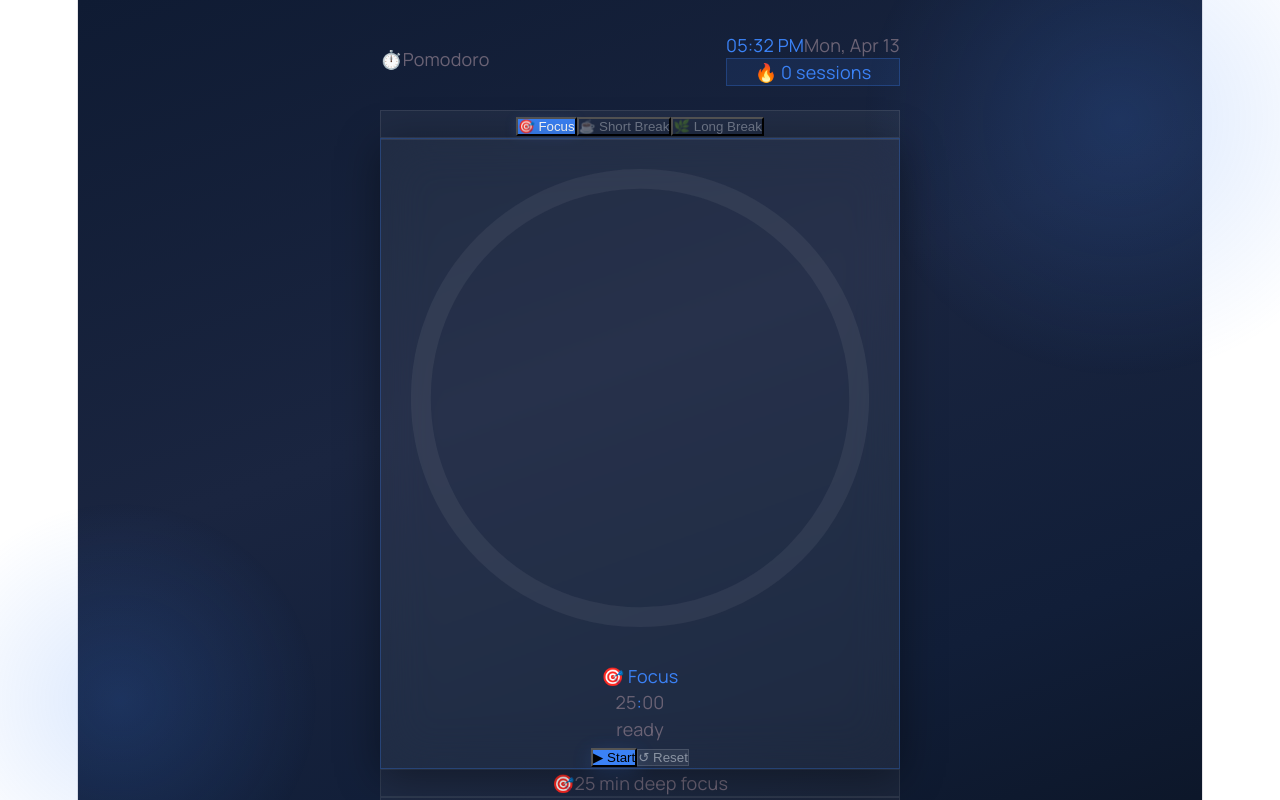
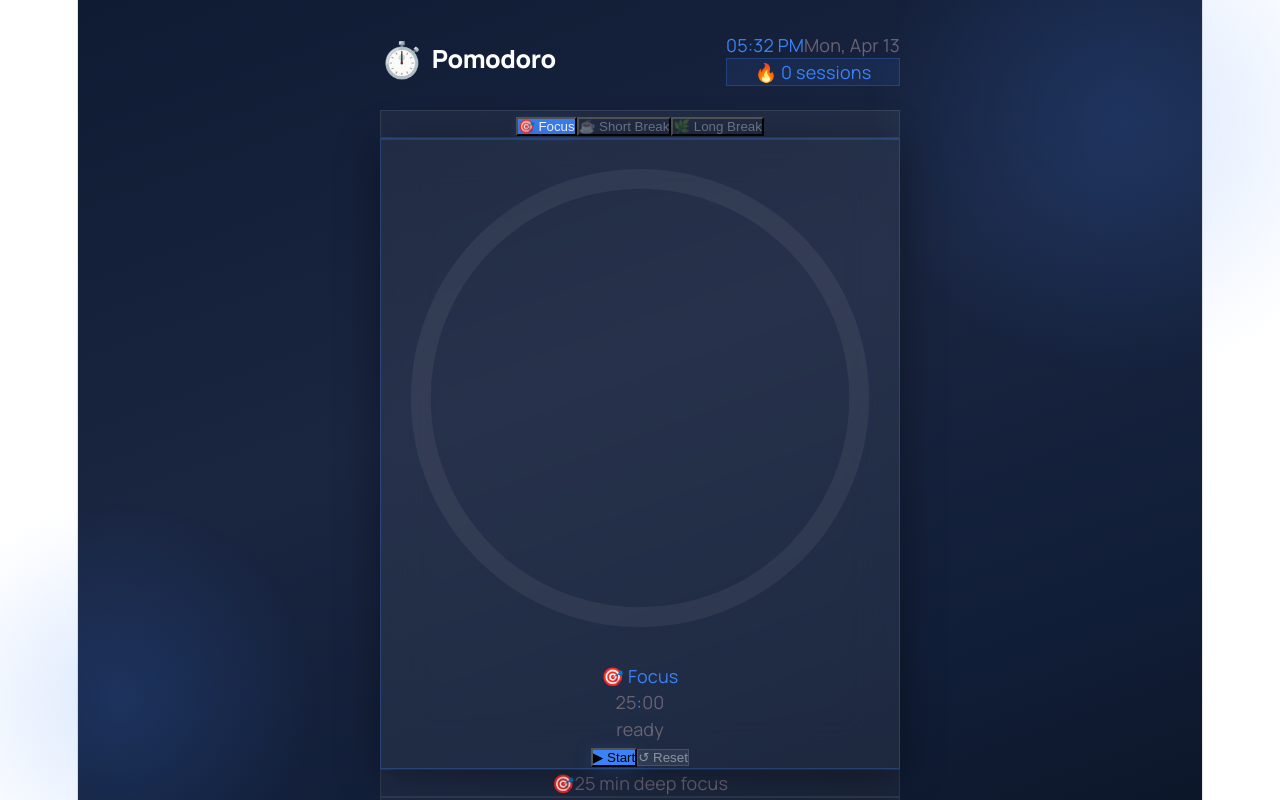
Before and after one commit to sabnamparvinbristy/Pomodoro-Timer, a React (Vite) app: page / in a window 1280 px wide. Shown: the top 800 px of the page. Built offline with nearby package versions, Linux system fonts and the light colour scheme; a web font is replaced by a local one.

Commit message:
brand icon name updated

```diff
--- a/src/App.css
+++ b/src/App.css
@@ -43,3 +43,15 @@
   flex-wrap: wrap;
   gap: 10px;
 }
+.brand {
+  display: flex;
+  align-items: center;
+  gap: 8px;
+}
+.brand-icon { font-size: 35px; }
+.brand-name {
+  font-size: 25px;
+  font-weight: 800;
+  color: #fff;
+  letter-spacing: -0.4px;
+}
```
